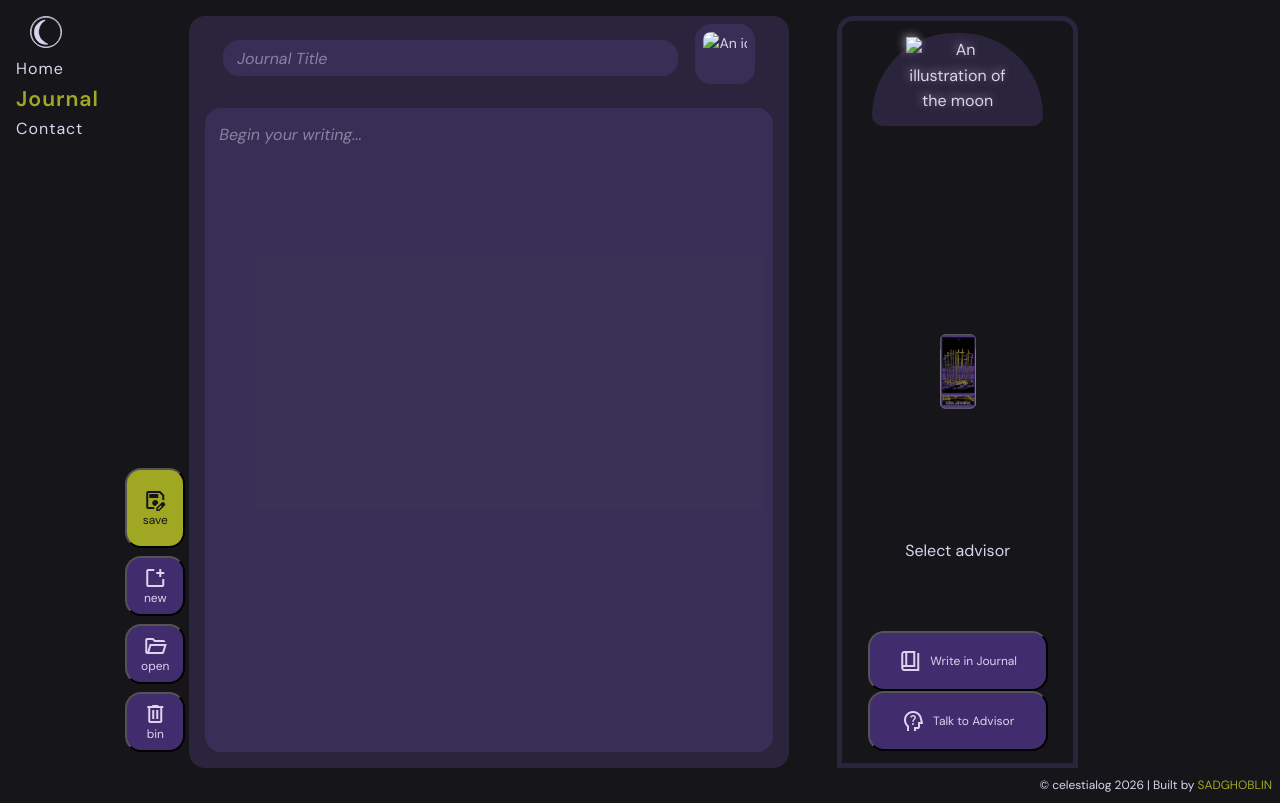
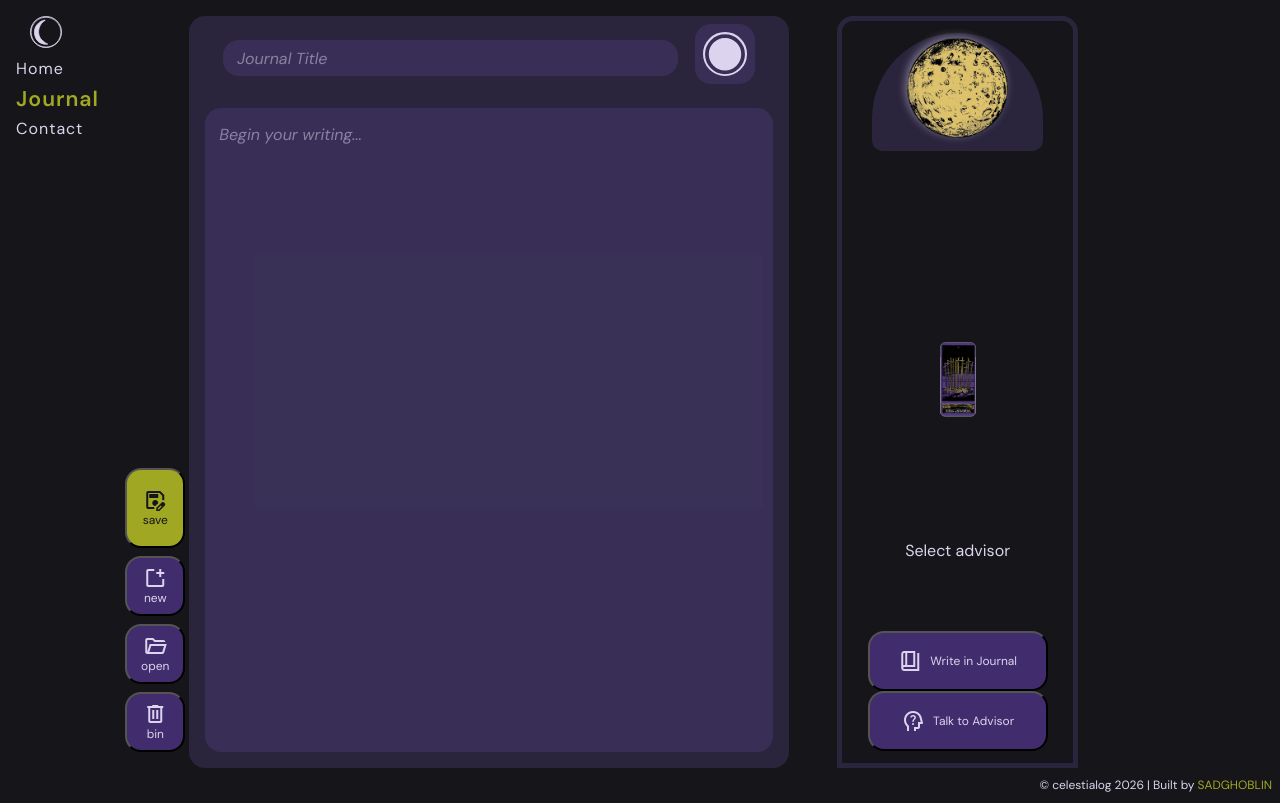
Before and after one commit to SADGHOBLIN/celestialog-m2, a plain HTML site: page journal.html in a window 1280 px wide. Drawn offline with nearby package versions, Linux system fonts and the light colour scheme; a web font is replaced by a local one.

Commit message:
Add placeholder to img src until JS code can replace with correct src

```diff
--- a/journal.html
+++ b/journal.html
@@ -54,7 +54,7 @@
                 <!-- Moon data for notes: note editor -->
                 <div class="moon-container">
                   <!-- note's moon icon -->
-                  <img src="" alt="An icon of the moon" class="moon-symbol">
+                  <img src="assets/images/moon/full-moon-symbol.svg" alt="An icon of the moon" class="moon-symbol">
                   <!-- note's moon phase -->
                   <p id="note-moon"></p>
                 </div>
@@ -141,7 +141,7 @@
           <div class="moon-info">
             <div class="today-moon">
               <!-- illustration of today's moon -->
-              <img src="" alt="An illustration of the moon" class="moon-illustration">
+              <img src="assets/images/moon/full-moon.webp" alt="An illustration of the moon" class="moon-illustration">
               <!-- today's moon phase -->
               <p id="moon-phase-data" class="today-phase"></p>
             </div>
```
